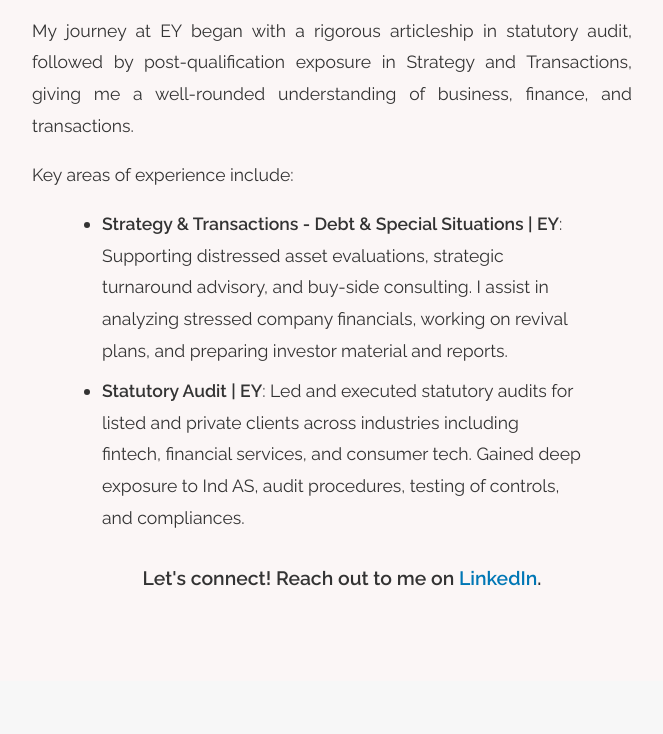
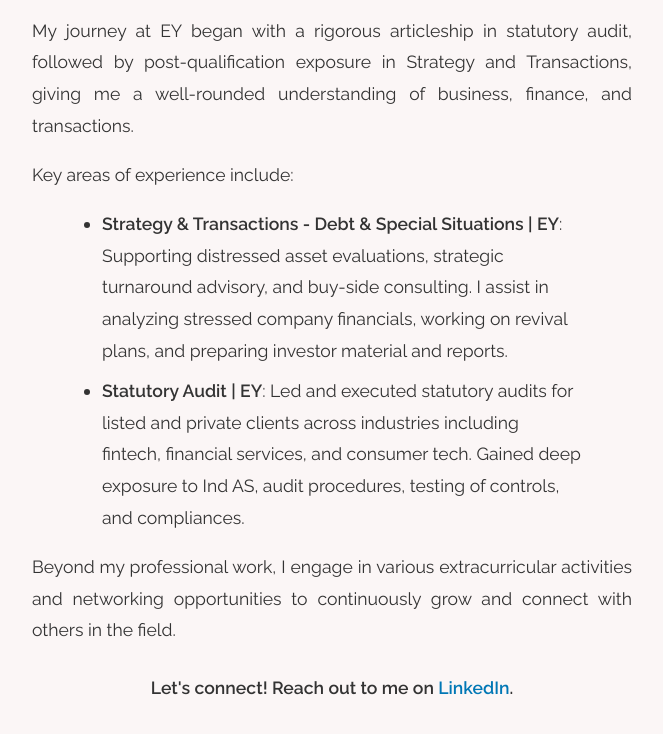
Before and after one commit to camuskan/camuskan.github.io, a plain HTML site: page index.html in a window 1280 px wide. Shown: the part 740-1474 px from the top of the page, without its empty margins (308-971 px from the left). Before the commit the page ends 1421 px from the top, so only its background shows below. Drawn offline with nearby package versions, Linux system fonts and the light colour scheme.

Commit message:
Update index.html

```diff
--- a/index.html
+++ b/index.html
@@ -99,6 +99,12 @@
         <ul>
             <li><b>Strategy & Transactions - Debt & Special Situations | EY</b>: Supporting distressed asset evaluations, strategic turnaround advisory, and buy-side consulting. I assist in analyzing stressed company financials, working on revival plans, and preparing investor material and reports.</li>
             <li><b>Statutory Audit | EY</b>: Led and executed statutory audits for listed and private clients across industries including fintech, financial services, and consumer tech. Gained deep exposure to Ind AS, audit procedures, testing of controls, and compliances.</li>
+        </ul>
+
+        <p>
+        Beyond my professional work, I engage in various extracurricular activities and networking opportunities to continuously grow and connect with others in the field.
+        </p>
+
         <p class="connect">
             Let's connect! Reach out to me on <a href="https://www.linkedin.com/in/muskansodhani/" target="_blank">LinkedIn</a>.
         </p>
```
